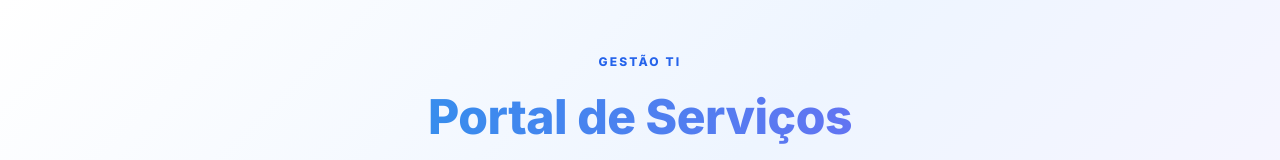
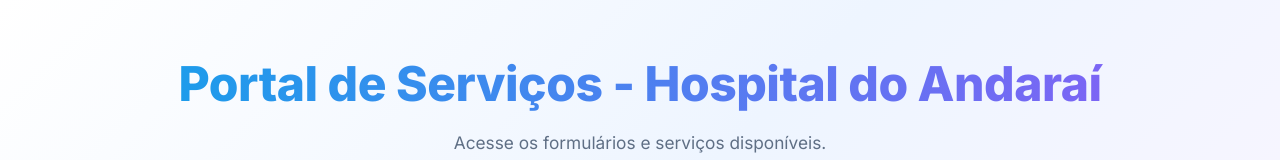
Before and after one commit to suportetiandarai/solicitacoes, a website: page index.html in a window 1280 px wide. Shown: the top 160 px of the page. Drawn offline with Linux system fonts and the light colour scheme.

Commit message:
style: atualiza título do Portal de Serviços

```diff
--- a/index.html
+++ b/index.html
@@ -13,8 +13,7 @@
 <body>
 
     <header class="portal-header">
-        <span class="portal-eyebrow">GESTÃO TI</span>
-        <h1>Portal de Serviços</h1>
+        <h1>Portal de Serviços - Hospital do Andaraí</h1>
         <p>Acesse os formulários e serviços disponíveis.</p>
     </header>
 
```
Also changed, not shown: tests/app.test.cjs (+5 -0 lines).
